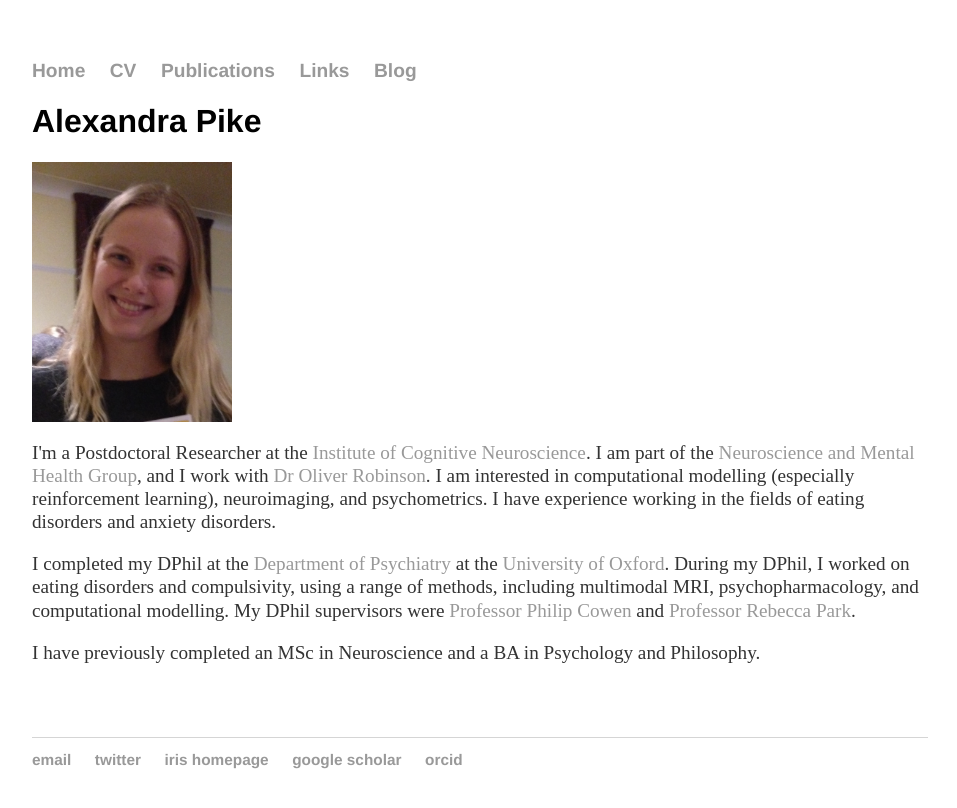
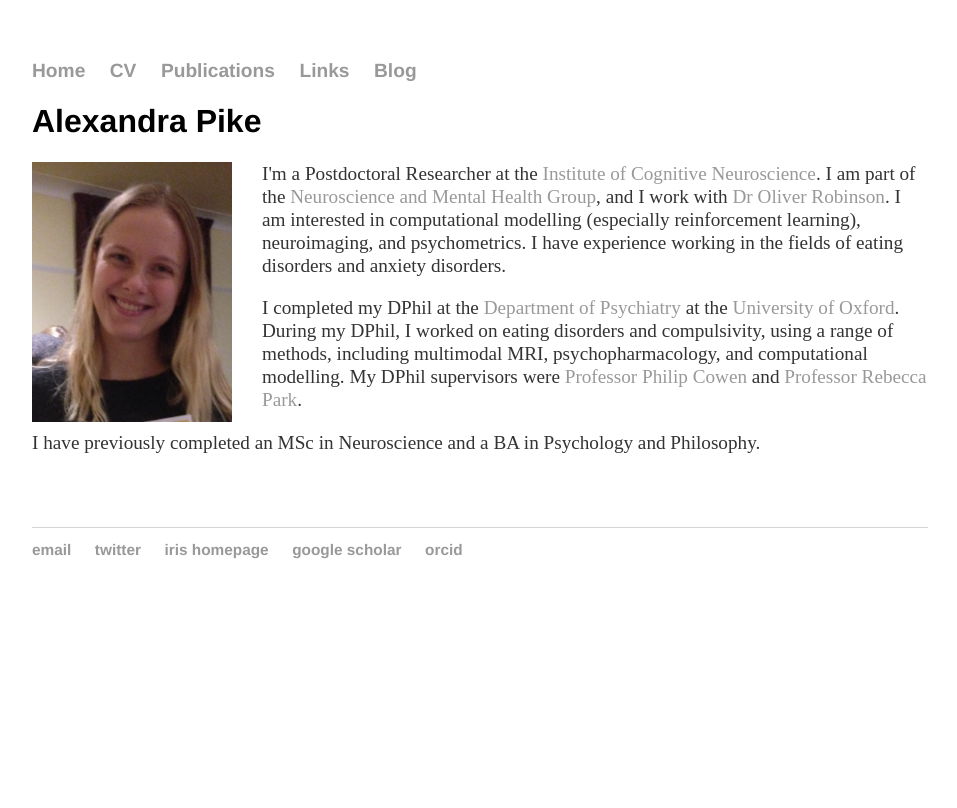
Before and after one commit to apike02/apike02.github.io, a Jekyll site: the page built from index.html, in a window 1280 px wide. Shown: the top 808 px of the page, without its empty margins (160-1117 px from the left). Built offline with Jekyll 4.4.1, drawn with Linux system fonts in a browser that asks for light colours.

Commit message:
change class of images

```diff
--- a/blog/printabrain/index.html
+++ b/blog/printabrain/index.html
@@ -4,7 +4,7 @@
 ---
 <div class="blurb">
 	<h1>3D printing a brain</h1>
-  <img width=300 height=300 class="wrap align-left" src="/pics/brainprint/still_brain.JPG">
+  <img width=300 height=300 class="align-left" src="/pics/brainprint/still_brain.JPG">
   <p>Recently, a lab member left and I had the wild idea of 3D printing their brain as a leaving gift. As nobody had any better ideas, I was stuck: 3D printing a brain, with no experience, and limited in-person technical support (thanks, COVID). This documents my efforts and the resources I found helpful. I've included some pictures of the process, but not of the final result, as brains are pretty unique and potentially identifiable.</p>
 
   <p>First of all, I found three sets of instructions that were incredibly helpful (these links open in new tabs):
--- a/index.html
+++ b/index.html
@@ -4,7 +4,7 @@
 ---
 <div class="blurb">
 	<h1>Alexandra Pike</h1>
-	<p><img src="/pics/apike.jpg" width="200" height="260">
+	<p><img src="/pics/apike.jpg" width="200" height="260" class='align-left'>
 	<p>I'm a Postdoctoral Researcher at the <a href="https://www.ucl.ac.uk/icn/">Institute of Cognitive Neuroscience</a>. I am part of the <a href="https://www.ucl.ac.uk/icn/research/research-groups/neuroscience-and-mental-health" >Neuroscience and Mental Health Group</a>, and I work with <a href="http://www.oliverjrobinson.com/index.html"> Dr Oliver Robinson</a>.
 		I am interested in computational modelling (especially reinforcement learning), neuroimaging, and psychometrics. I have experience working in the fields of eating disorders and anxiety disorders. </p>
 	<p>I completed my DPhil at the <a href="https://www.psych.ox.ac.uk/">Department of Psychiatry</a> at the <a href="http://www.ox.ac.uk/">University of Oxford</a>.
```
